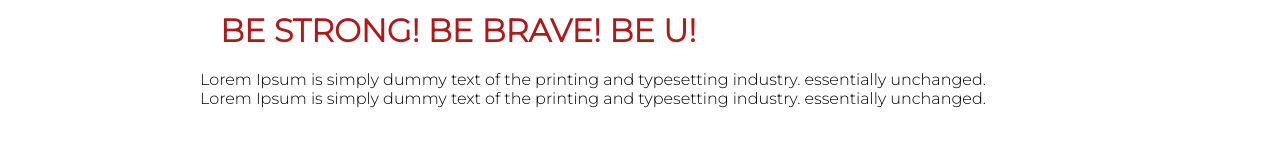
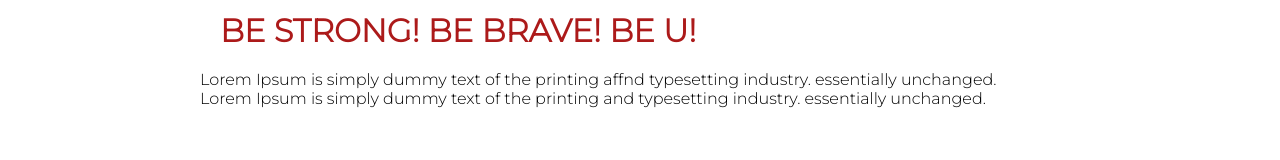
Before and after one commit to aahar1/fitness-pride, a React (Create React App) app: page / in a window 1280 px wide. Shown: the part 289-449 px from the top of the page. Built offline with nearby package versions, Linux system fonts and the light colour scheme.

Commit message:
added text

```diff
--- a/src/components/ContentArea.js
+++ b/src/components/ContentArea.js
@@ -10,7 +10,7 @@ function ContentArea() {
                 <h1 className='heading'>BE STRONG! BE BRAVE! BE U!</h1>
 
             <p>Lorem Ipsum is simply dummy
-                 text of the printing and
+                 text of the printing affnd
                  typesetting industry.
                      essentially unchanged.</p>
             <p>Lorem Ipsum is simply dummy
```
